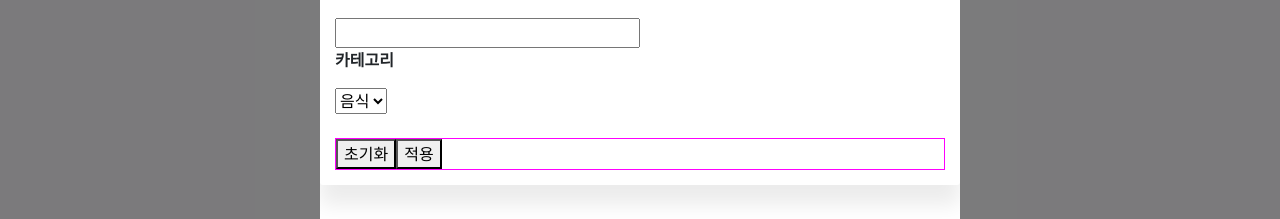
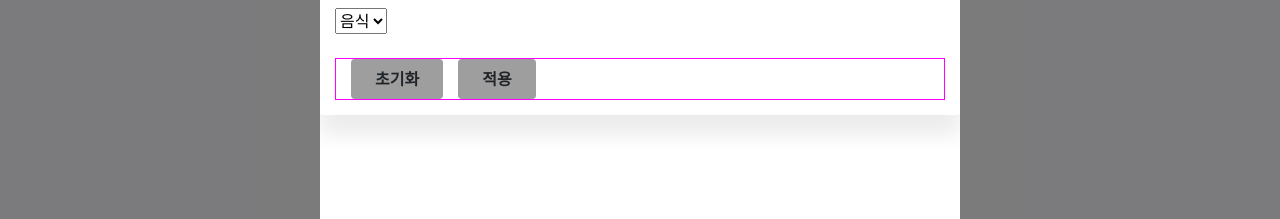
Before and after one commit to rary-developer/vue-diary, a Vue app: page /modal2 in a window 1280 px wide. Shown: the part 341-560 px from the top of the page. Built offline with nearby package versions, Linux system fonts and the light colour scheme; some icons are missing.

Commit message:
vue-practice - make diary

```diff
--- a/src/components/memory/MemoryInfoView.vue
+++ b/src/components/memory/MemoryInfoView.vue
@@ -10,10 +10,10 @@
           >
             <i class="xi-close"></i>
           </button>
-        <div>
+        <div class="form-wrapper">
           <div style="border: 1px solid magenta;">
             <p><strong>카테고리*</strong></p>
-            <select v-model="category" >
+            <select v-model="category" :value="this.memoryInfo.category">
               <option value="">선택</option>
               <option value="FOOD">음식</option>
               <option value="SHOPING">쇼핑</option>
@@ -110,7 +110,7 @@ export default {
       content: '',
       category: '',
       regDate: '',
-
+      memoryInfo : [],
       fileList : [],
 
     }
@@ -176,6 +176,7 @@ export default {
       this.$store.dispatch("MEMORY_INFO", param)
         .then(() =>{
           this.memoryInfo = this.$store.getters.getMemoryInfo;
+
         })
 
     }
--- a/src/components/modal/MemoryModalView.vue
+++ b/src/components/modal/MemoryModalView.vue
@@ -33,8 +33,8 @@
             </select>
           </div>
           <div style="border: 1px solid magenta; margin-top:  24px;">
-          <button type="button" @click="fn_btmReset()">초기화</button>
-          <button type="button">적용</button>
+          <button type="button" class="btn" @click="fn_btmReset()">초기화</button>
+          <button type="button" class="btn" >적용</button>
         </div>
         </div>
       </div>
@@ -95,26 +95,25 @@ export default {
   border-radius: 4px;
   overflow: scroll;
 	width: 50%;
-	height: 50%;
+	height: 70%;
 }
 .modal-top{
   padding: 20px;
   display: flex;
   justify-content: space-between;
 }
-.modal-card{
-	padding: 10px 20px;
-}
-.modal-footer{
-	background: #ccc;
-  padding: 10px;
-  text-align: right;
-}
 .show{
 	display: block;
 }
 .hide{
 	display: none;
+}
+.btn{
+  margin-left: 15px;
+  font-weight: 700;
+  border-radius: 0.25rem;
+  padding: 0 24px;
+  height: 40px;
 }
 .txt{
 	width: 70%;
```
